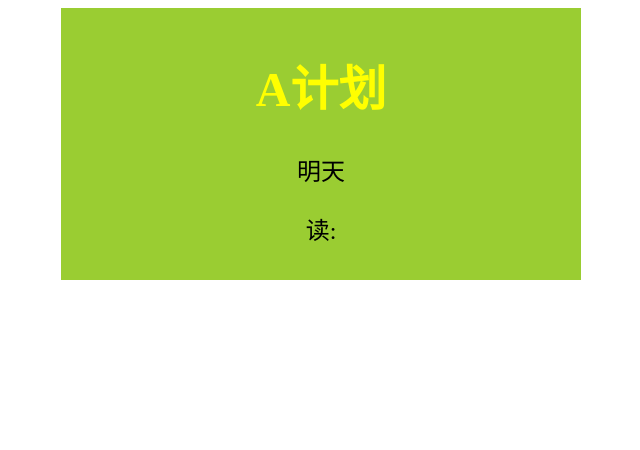
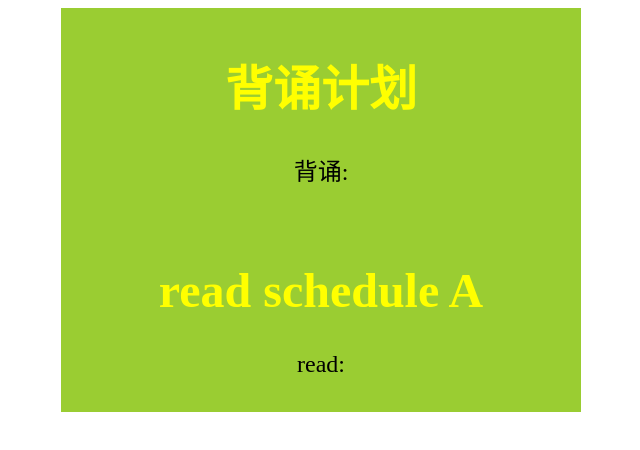
Before and after one commit to zextmayamaya/zextmayamaya.github.io, a plain HTML site: page template.html in a window 1280 px wide. Shown: the whole page, without its empty margins (319-959 px from the left). Drawn offline with Linux system fonts and the light colour scheme.

Commit message:
update template.html

```diff
--- a/template.html
+++ b/template.html
@@ -7,11 +7,20 @@
 </head>
 <body>
 	<div>
-		<h1>A计划</h1>
-		<p>明天
+		<h1>背诵计划</h1>
+		<p>
 
 		</p>
-		<p>读:
+		<p>背诵:
+
+		</p>
+	</div>
+	<div>
+		<h1>read schedule A</h1>
+		<p>
+
+		</p>
+		<p>read:
 
 		</p>
 	</div>
```
